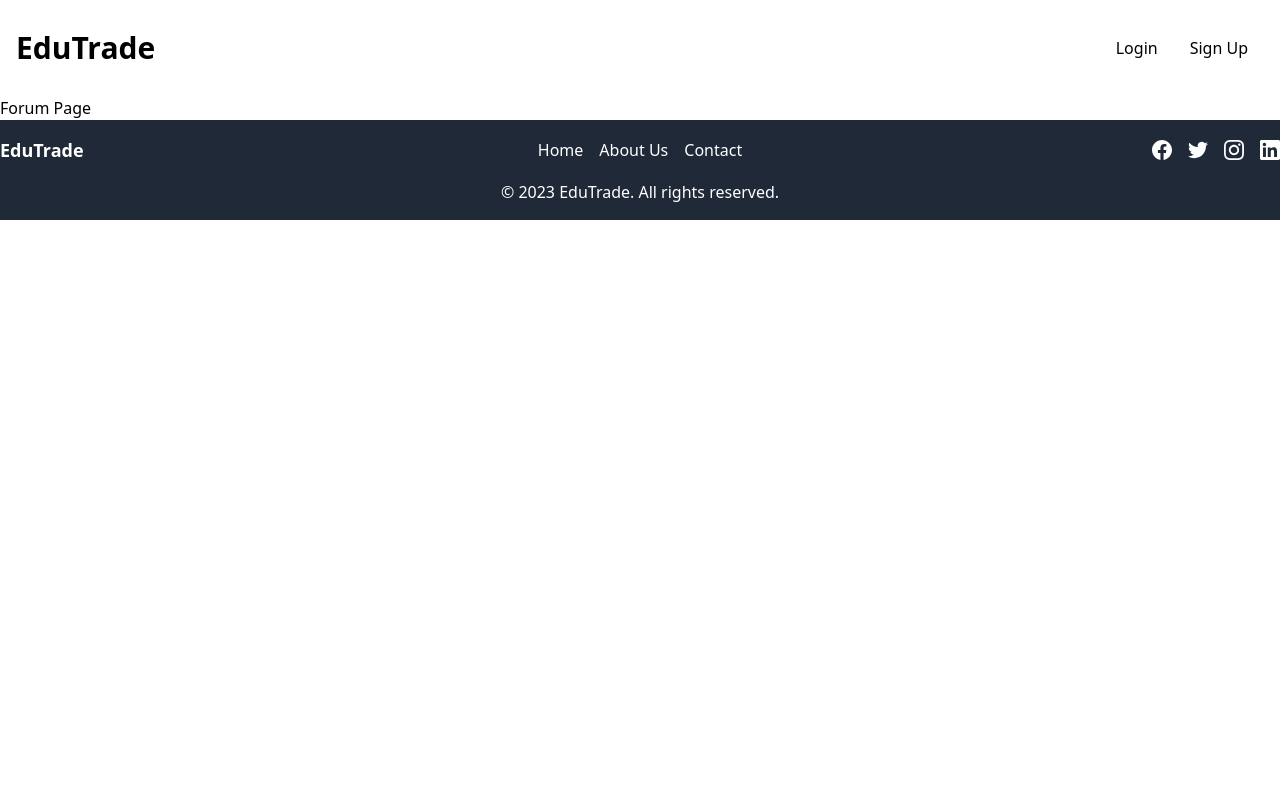
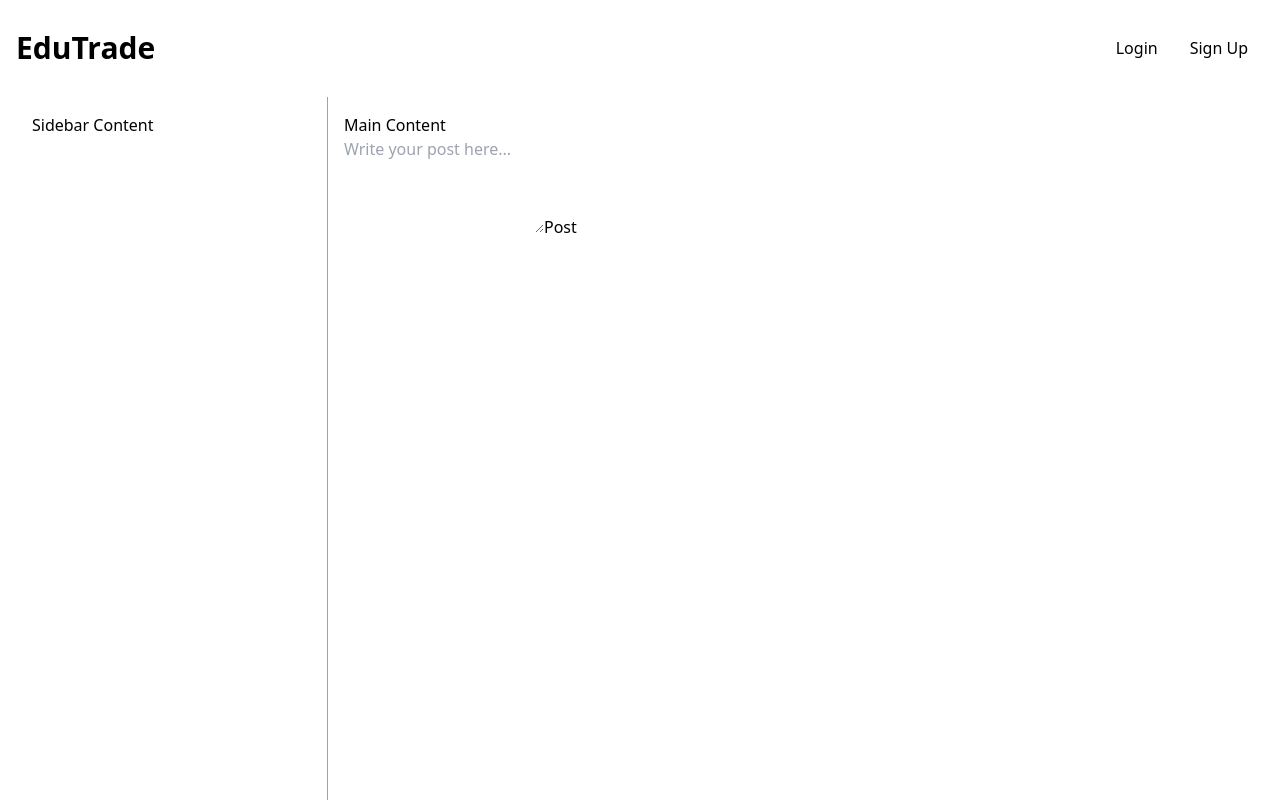
Before and after one commit to Jeffuz/EduTrade, a React (Create React App) app in the folder edutrade/: page /forum in a window 1280 px wide. Shown: the top 800 px of the page. Built offline with nearby package versions, Linux system fonts and the light colour scheme; no server answers.

Commit message:
blog
added side+main layout; connected to firebase

```diff
--- /dev/null
+++ b/edutrade/src/Components/Post.jsx
@@ -0,0 +1,33 @@
+import React, { useState } from "react";
+import { firestore, firestoreCollection, firestoreAddDoc, firestoreServerTimestamp } from '../Firebase';
+
+export default function Post() {
+  const [postContent, setPostContent] = useState("");
+
+  const handlePostSubmit = async () => {
+    if (postContent.trim() !== "") {
+      try {
+        const postRef = firestoreCollection(firestore, "posts");
+        await firestoreAddDoc(postRef, {
+          content: postContent,
+          timestamp: firestoreServerTimestamp(),
+        });
+        setPostContent("");
+      } catch (error) {
+        console.error("Error adding post:", error);
+      }
+    }
+  };
+
+  return (
+    <div>
+      <textarea
+        rows="4"
+        placeholder="Write your post here..."
+        value={postContent}
+        onChange={(e) => setPostContent(e.target.value)}
+      ></textarea>
+      <button onClick={handlePostSubmit}>Post</button>
+    </div>
+  );
+}
--- a/edutrade/src/Firebase.js
+++ b/edutrade/src/Firebase.js
@@ -1,5 +1,6 @@
 import { initializeApp } from "firebase/app";
-import { getAuth } from 'firebase/auth'
+import { getAuth } from 'firebase/auth';
+import { getFirestore, collection, addDoc, serverTimestamp } from 'firebase/firestore';
 
 const firebaseConfig = {
     apiKey: "AIzaSyCPjLg7IUXwK93yLEz9TrUNqrVD4RQfQF0",
@@ -12,4 +13,8 @@ const firebaseConfig = {
 
 // Initialize Firebase
 const app = initializeApp(firebaseConfig);
-export const auth = getAuth(app)
+export const auth = getAuth(app);
+export const firestore = getFirestore(app);
+export const firestoreCollection = collection;
+export const firestoreAddDoc = addDoc;
+export const firestoreServerTimestamp = serverTimestamp;
--- a/edutrade/src/Pages/Forum Page.js
+++ b/edutrade/src/Pages/Forum Page.js
@@ -1,11 +1,32 @@
-// Discussion or Blog format page (threads), clicking into a a discussion (thread) brings you to the thread page
-
 import React from "react";
+import Post from '../Components/Post';
+// import PostList from '../Components/PostList';
 
 export default function Forum_Page() {
     return (
-        <div>
-            Forum Page
+        <div className="h-screen flex flex-col px-4">
+            <hr className="h-px border-0 dark:bg-gray-400"></hr>
+            <div className="flex flex-1">
+                {/* Sidebar */}
+                <div className="w-1/4 p-4 border-r border-gray-400 flex flex-col">
+                    {/* Sidebar content */}
+                    Sidebar Content
+                    <div className="flex-grow"></div>
+                </div>
+
+                {/* Main Content */}
+                <div className="w-3/4 p-4 overflow-y-auto">
+                    {/* Main content */}
+                    Main Content
+                    <div className="h-full">
+                        {/* Render the Post component */}
+                        <Post />
+
+                        {/* Render the PostList component */}
+                        {/* <PostList /> */}
+                    </div>
+                </div>
+            </div>
         </div>
-    )
+    );
 }
```
Also changed, not shown: 1 other file (tests, documents, lock files or other folders).
